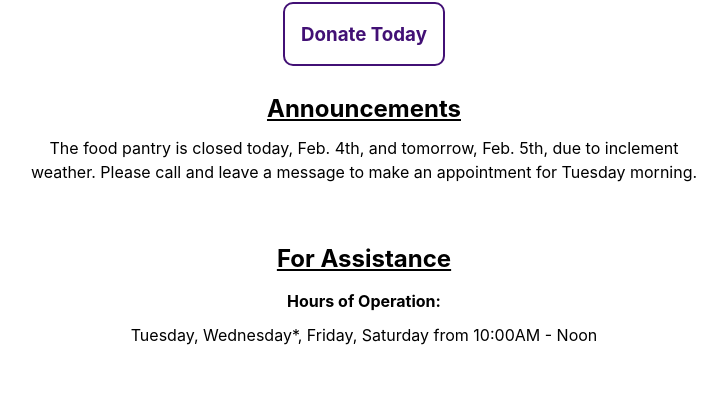
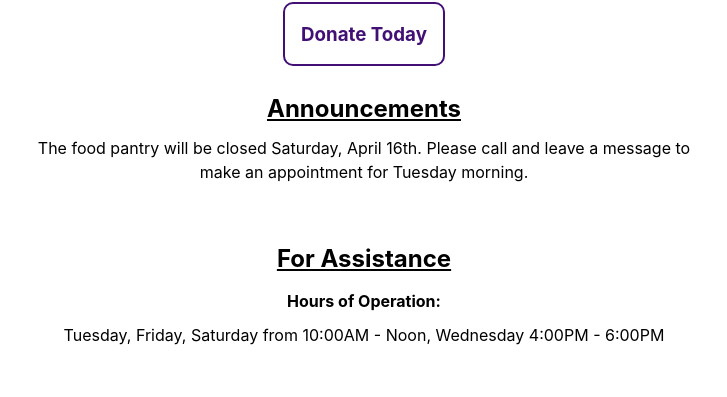
Before and after one commit to zackvenables/FoodPantry, a Next.js app: page / in a window 1280 px wide. Shown: the part 1070-1467 px from the top of the page, without its empty margins (276-1003 px from the left). Built offline with nearby package versions, Linux system fonts and the light colour scheme.

Commit message:
updated announcements and hours

```diff
--- a/pages/index.js
+++ b/pages/index.js
@@ -37,11 +37,11 @@ class Home extends React.Component{
             </div>
 
             <h2 className={styles.announcements}>Announcements</h2>
-                <p className={styles.description}>The food pantry is closed today, Feb. 4th, and tomorrow, Feb. 5th, due to inclement weather. Please call and leave a message to make an appointment for Tuesday morning.</p>
+                <p className={styles.description}>The food pantry will be closed Saturday, April 16th. Please call and leave a message to make an appointment for Tuesday morning.</p>
 
             <h2 className={styles.announcements}>For Assistance</h2>
                 <h4 className={styles.assistanceTitles}>Hours of Operation: </h4>
-                    <p className={styles.description}>Tuesday, Wednesday*, Friday, Saturday from 10:00AM - Noon</p>
+                    <p className={styles.description}>Tuesday, Friday, Saturday from 10:00AM - Noon, Wednesday 4:00PM - 6:00PM</p>
                     <ul className={styles.list}>
                         <li>It is necessary to call a day ahead for an appointment.</li>
                         <li>Identification and proof of address are required when picking up groceries.</li>
```
Also changed, not shown: 1 other file (tests, documents, lock files or other folders).
